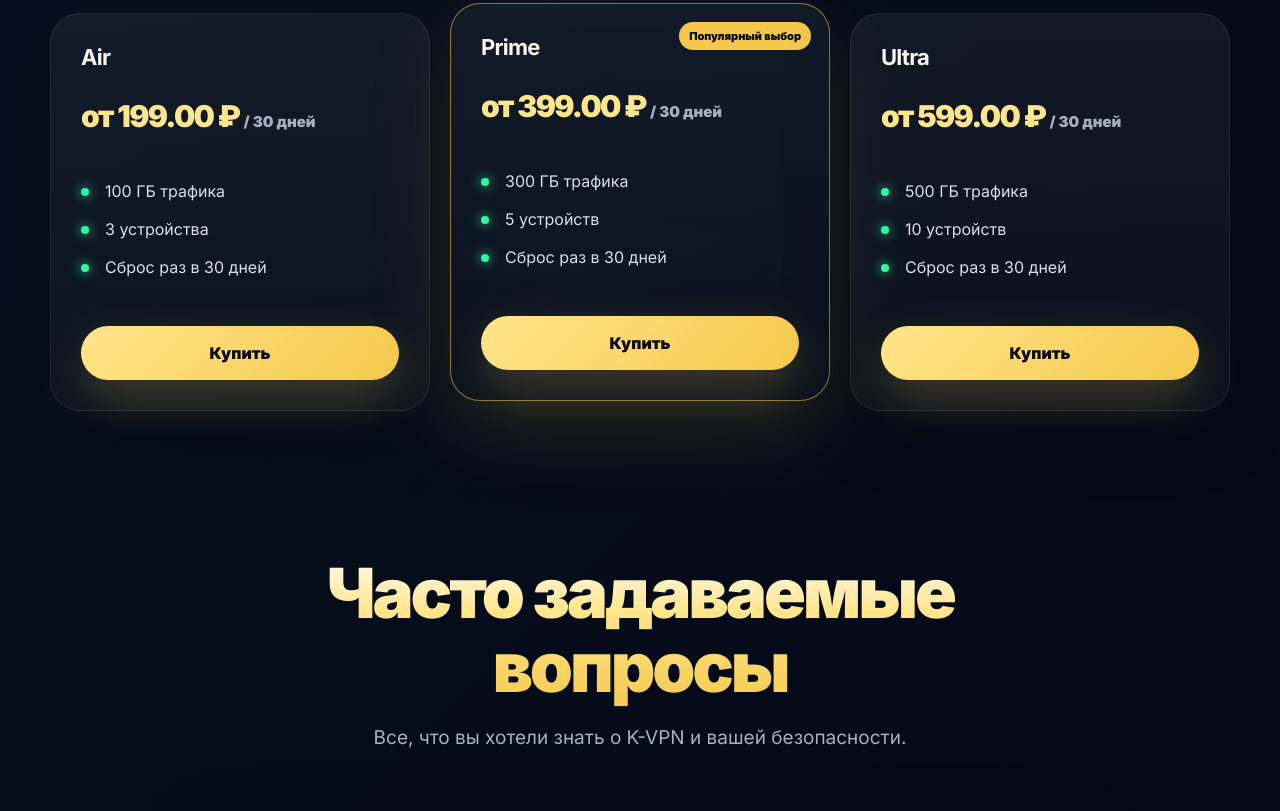
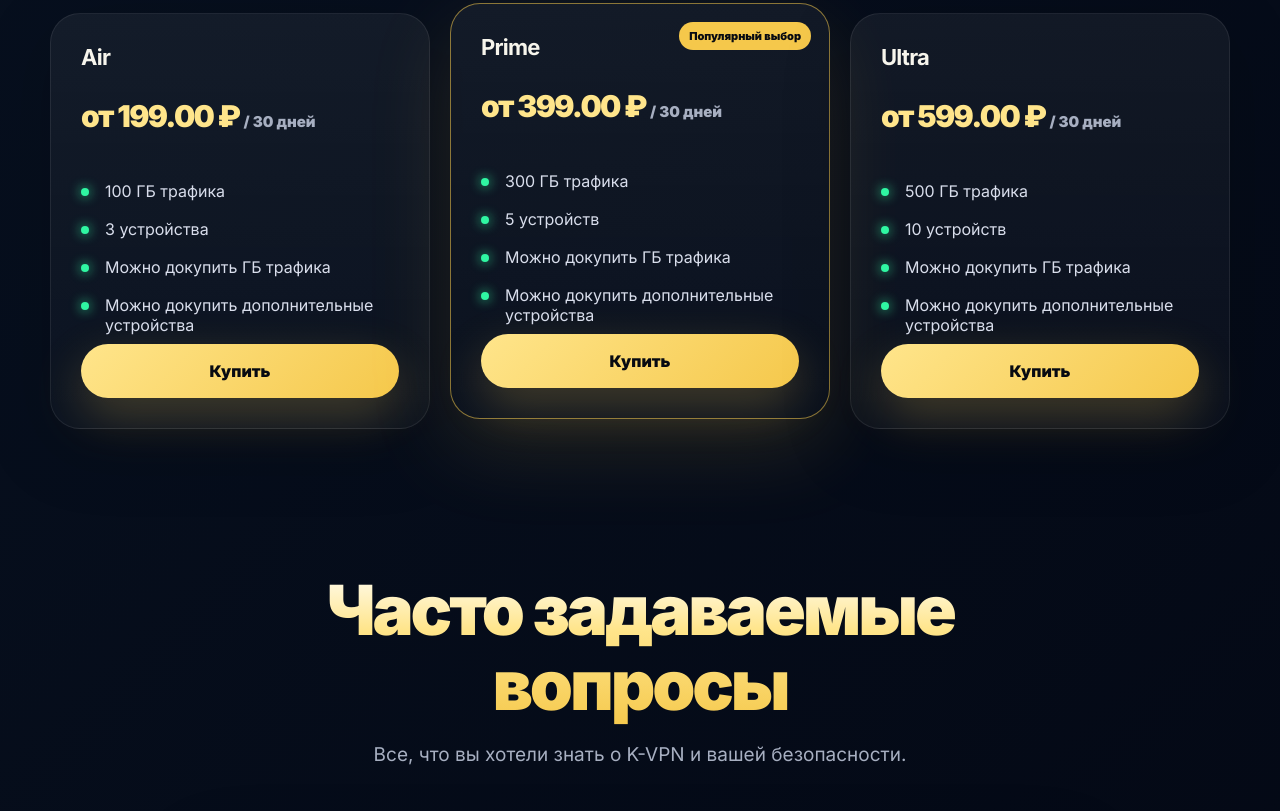
Before and after one commit to RoyMan810/site, a plain HTML site: page index.html in a window 1280 px wide. Shown: the part 3188-3999 px from the top of the page. Drawn offline with Linux system fonts and the light colour scheme.

Commit message:
Update pricing card details

```diff
--- a/index.html
+++ b/index.html
@@ -153,9 +153,9 @@
             <p class="section-text">Прозрачная оплата любым удобным способом, включая карты РФ и крипту.</p>
           </div>
           <div class="pricing-grid">
-            <article class="price-card"><h3>Air</h3><p class="price">от 199.00 ₽ <span>/ 30 дней</span></p><ul><li>100 ГБ трафика</li><li>3 устройства</li><li>Сброс раз в 30 дней</li></ul><a href="https://cabinet.k-vpn.online/" class="btn btn-plan">Купить</a></article>
-            <article class="price-card popular"><div class="popular-label">Популярный выбор</div><h3>Prime</h3><p class="price">от 399.00 ₽ <span>/ 30 дней</span></p><ul><li>300 ГБ трафика</li><li>5 устройств</li><li>Сброс раз в 30 дней</li></ul><a href="https://cabinet.k-vpn.online/" class="btn btn-plan">Купить</a></article>
-            <article class="price-card"><h3>Ultra</h3><p class="price">от 599.00 ₽ <span>/ 30 дней</span></p><ul><li>500 ГБ трафика</li><li>10 устройств</li><li>Сброс раз в 30 дней</li></ul><a href="https://cabinet.k-vpn.online/" class="btn btn-plan">Купить</a></article>
+            <article class="price-card"><h3>Air</h3><p class="price">от 199.00 ₽ <span>/ 30 дней</span></p><ul><li>100 ГБ трафика</li><li>3 устройства</li><li>Можно докупить ГБ трафика</li><li>Можно докупить дополнительные устройства</li></ul><a href="https://cabinet.k-vpn.online/" class="btn btn-plan">Купить</a></article>
+            <article class="price-card popular"><div class="popular-label">Популярный выбор</div><h3>Prime</h3><p class="price">от 399.00 ₽ <span>/ 30 дней</span></p><ul><li>300 ГБ трафика</li><li>5 устройств</li><li>Можно докупить ГБ трафика</li><li>Можно докупить дополнительные устройства</li></ul><a href="https://cabinet.k-vpn.online/" class="btn btn-plan">Купить</a></article>
+            <article class="price-card"><h3>Ultra</h3><p class="price">от 599.00 ₽ <span>/ 30 дней</span></p><ul><li>500 ГБ трафика</li><li>10 устройств</li><li>Можно докупить ГБ трафика</li><li>Можно докупить дополнительные устройства</li></ul><a href="https://cabinet.k-vpn.online/" class="btn btn-plan">Купить</a></article>
           </div>
         </section>
 
```
